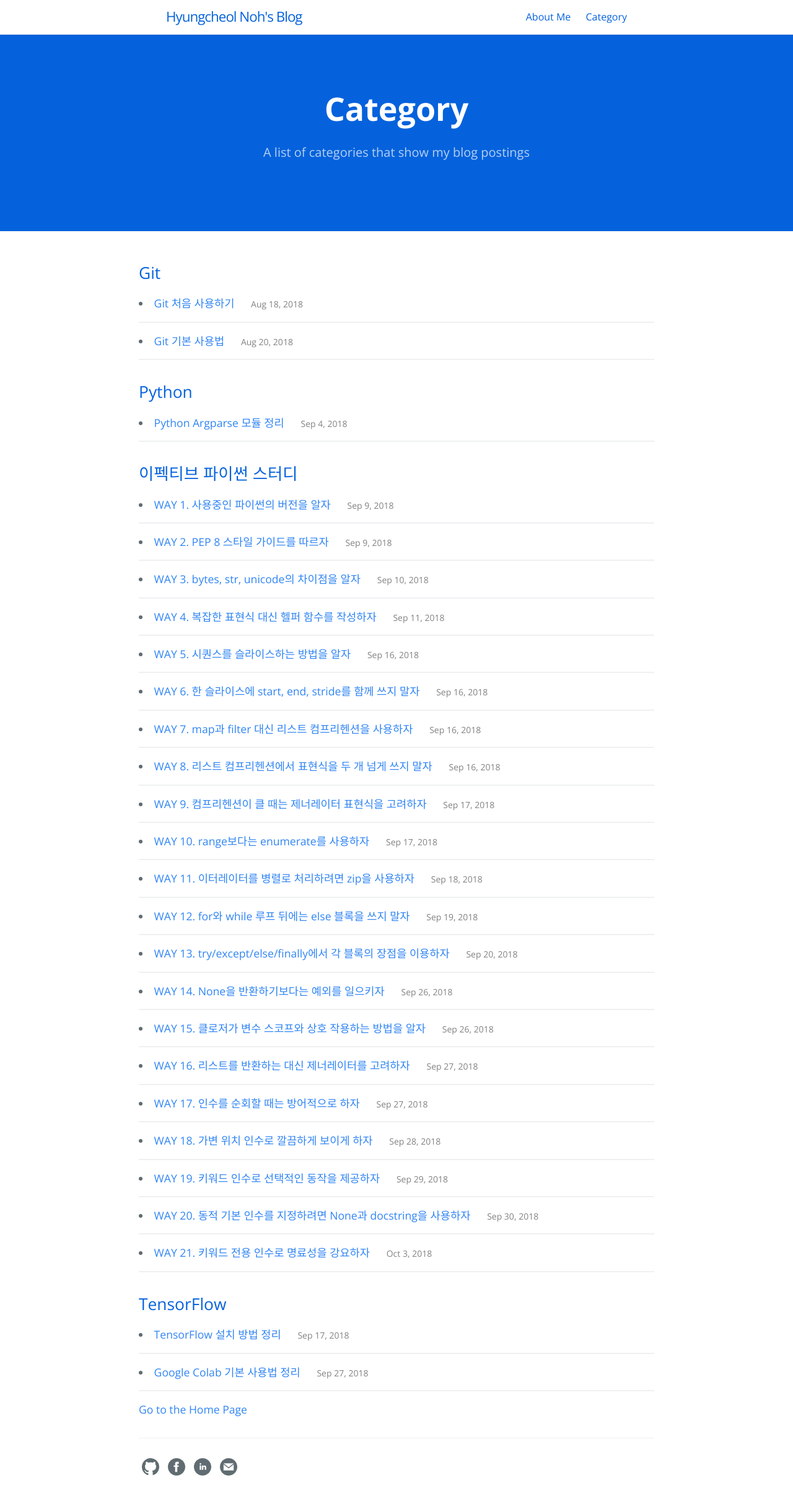
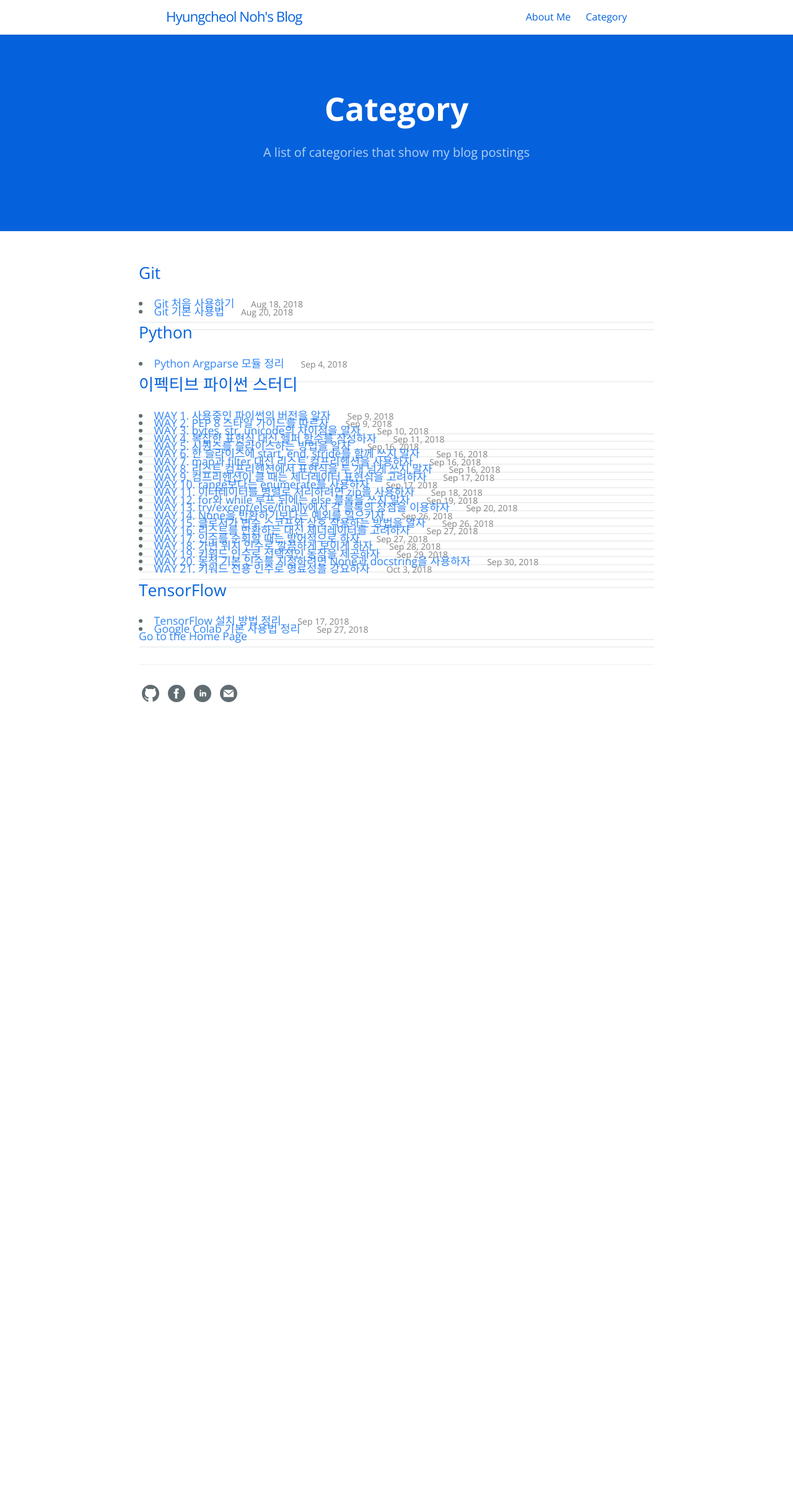
Before and after one commit to hcnoh/hcnoh.github.io, a Jekyll site: the page built from category.md, in a window 1280 px wide. Shown: the whole page at 62% size. Built offline with Jekyll 4.4.1, drawn with Linux system fonts in a browser that asks for light colours; after the commit the page ends 1187 px from its top, so only the background shows below that.

Commit message:
Update category.html

```diff
--- a/_layouts/category.html
+++ b/_layouts/category.html
@@ -7,18 +7,12 @@ layout: default
     <!--<span class="tag-title" id="{{ tag[0] | slugify }}">{{ tag[0] | capitalize }}</span>-->
     <span class="tag-title" id="{{ tag[0] | slugify }}">{{ tag[0] | none }}</span>
   </h2>
-  <!--<ul class="post-list">-->
   {% assign pages_list = tag[1] %}
   {% for post in pages_list reversed %}
 
-      <li>
+    <li style="margin-bottom: -3.0rem;">
 
       {% assign date_format = site.cayman-blog.date_format | default: "%b %-d, %Y" %}
-
-
-        <!--<h2>
-          <a class="post-link" href="{{ post.url | relative_url }}" title="{{ post.title }}">{{ post.title | escape }}</a>
-        </h2>-->
 
       <a href="{{ post.url | relative_url }}" title="{{ post.title }}">{{ post.title | escape }}</a>
       &emsp;
@@ -31,8 +25,6 @@ layout: default
   {% endfor %}
   {% assign pages_list = nil %}
   {% assign group = nil %}
-  <!--</ul>-->
-  <!--<hr size="5" noshade>-->
 {% endfor %}
 
 <article>
```
Lines whose indentation alone changed are shown as unchanged.
